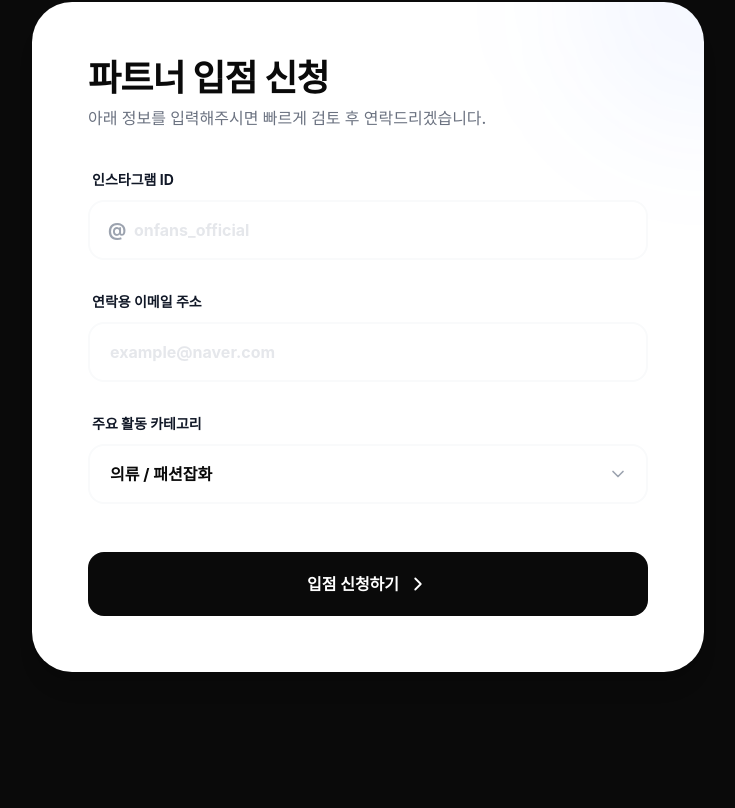
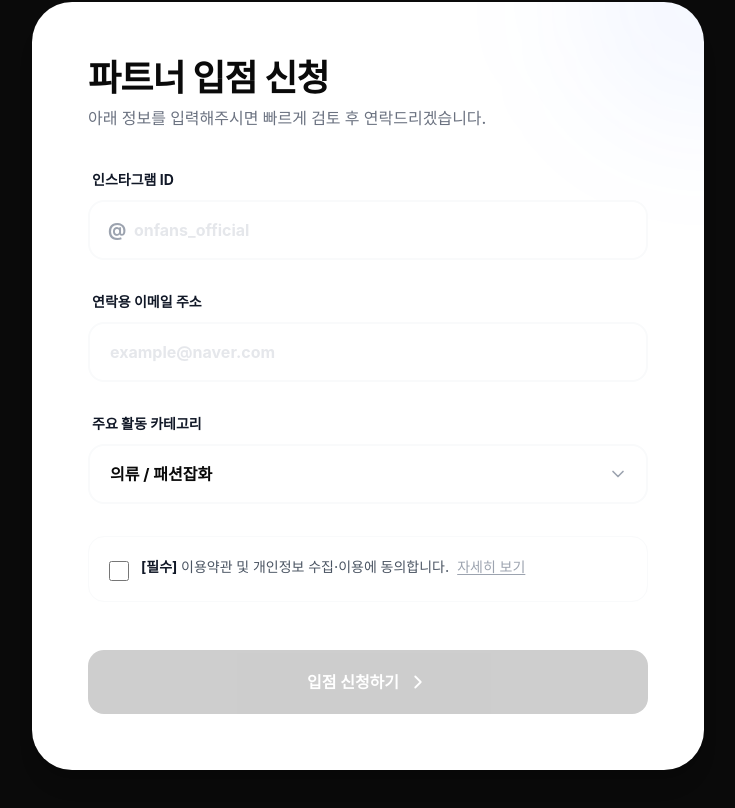
Before and after one commit to mjkorean3000-code/infants, a React (Vite) app in the folder frontend/: page /apply in a window 1280 px wide. Shown: the part 872-1680 px from the top of the page, without its empty margins (272-1007 px from the left). Built offline with nearby package versions, Linux system fonts and the light colour scheme; no server answers; a web font is replaced by a local one.

Commit message:
feat: add mandatory terms and privacy consent checkbox to application forms

```diff
--- a/frontend/src/pages/FactoryApply.tsx
+++ b/frontend/src/pages/FactoryApply.tsx
@@ -15,6 +15,7 @@ function FactoryApply() {
     supply_price: ''
   });
 
+  const [agreed, setAgreed] = useState(false);
   const [isSubmitting, setIsSubmitting] = useState(false);
   const [isSuccess, setIsSuccess] = useState(false);
 
@@ -26,6 +27,10 @@ function FactoryApply() {
 
   const handleSubmit = async (e: React.FormEvent) => {
     e.preventDefault();
+    if (!agreed) {
+      alert('이용약관 및 개인정보 처리방침에 동의해주세요.');
+      return;
+    }
     setIsSubmitting(true);
 
     if (import.meta.env.VITE_SUPABASE_URL === undefined) {
@@ -297,12 +302,26 @@ function FactoryApply() {
                     />
                   </div>
                 </div>
+
+                <div className="flex items-start gap-3 rounded-2xl bg-surface-50 p-5 border border-surface-100">
+                  <input
+                    type="checkbox"
+                    id="agreed"
+                    checked={agreed}
+                    onChange={(e) => setAgreed(e.target.checked)}
+                    className="mt-1 h-5 w-5 rounded border-surface-300 text-surface-950 focus:ring-surface-950 cursor-pointer"
+                  />
+                  <label htmlFor="agreed" className="text-sm font-medium text-surface-600 leading-snug cursor-pointer">
+                    <span className="font-bold text-surface-900">[필수]</span> 이용약관 및 개인정보 수집·이용에 동의합니다.
+                    <button type="button" className="ml-2 text-surface-400 underline underline-offset-2 hover:text-surface-950 transition-colors">자세히 보기</button>
+                  </label>
+                </div>
               </div>
 
               <button
                 type="submit"
-                disabled={isSubmitting}
-                className="mt-4 flex w-full items-center justify-center gap-2 rounded-2xl bg-surface-950 py-5 font-bold text-white transition-all hover:bg-black hover:shadow-premium-lg active:scale-[0.98] disabled:opacity-70 disabled:hover:shadow-none"
+                disabled={isSubmitting || !agreed}
+                className="mt-4 flex w-full items-center justify-center gap-2 rounded-2xl bg-surface-950 py-5 font-bold text-white transition-all hover:bg-black hover:shadow-premium-lg active:scale-[0.98] disabled:opacity-20 disabled:hover:shadow-none"
               >
                 {isSubmitting ? (
                   <>
--- a/frontend/src/pages/PartnerApply.tsx
+++ b/frontend/src/pages/PartnerApply.tsx
@@ -8,11 +8,16 @@ function PartnerApply() {
     email: '',
     category: 'fashion'
   });
+  const [agreed, setAgreed] = useState(false);
   const [isSubmitting, setIsSubmitting] = useState(false);
   const [isSuccess, setIsSuccess] = useState(false);
 
   const handleSubmit = async (e: React.FormEvent) => {
     e.preventDefault();
+    if (!agreed) {
+      alert('이용약관 및 개인정보 처리방침에 동의해주세요.');
+      return;
+    }
     setIsSubmitting(true);
 
     // 환경변수 없으면 시뮬레이션
@@ -182,10 +187,24 @@ function PartnerApply() {
               </div>
             </div>
 
+            <div className="flex items-start gap-3 rounded-2xl bg-surface-50 p-5 border border-surface-100">
+              <input
+                type="checkbox"
+                id="agreed"
+                checked={agreed}
+                onChange={(e) => setAgreed(e.target.checked)}
+                className="mt-1 h-5 w-5 rounded border-surface-300 text-surface-950 focus:ring-surface-950 cursor-pointer"
+              />
+              <label htmlFor="agreed" className="text-sm font-medium text-surface-600 leading-snug cursor-pointer">
+                <span className="font-bold text-surface-900">[필수]</span> 이용약관 및 개인정보 수집·이용에 동의합니다.
+                <button type="button" className="ml-2 text-surface-400 underline underline-offset-2 hover:text-surface-950 transition-colors">자세히 보기</button>
+              </label>
+            </div>
+
             <button
               type="submit"
-              disabled={isSubmitting}
-              className="mt-4 flex w-full items-center justify-center gap-2 rounded-2xl bg-surface-950 py-5 font-bold text-white transition-all hover:bg-black hover:shadow-premium-lg active:scale-[0.98] disabled:opacity-70 disabled:hover:shadow-none"
+              disabled={isSubmitting || !agreed}
+              className="mt-4 flex w-full items-center justify-center gap-2 rounded-2xl bg-surface-950 py-5 font-bold text-white transition-all hover:bg-black hover:shadow-premium-lg active:scale-[0.98] disabled:opacity-20 disabled:hover:shadow-none"
             >
               {isSubmitting ? (
                 <>
```
